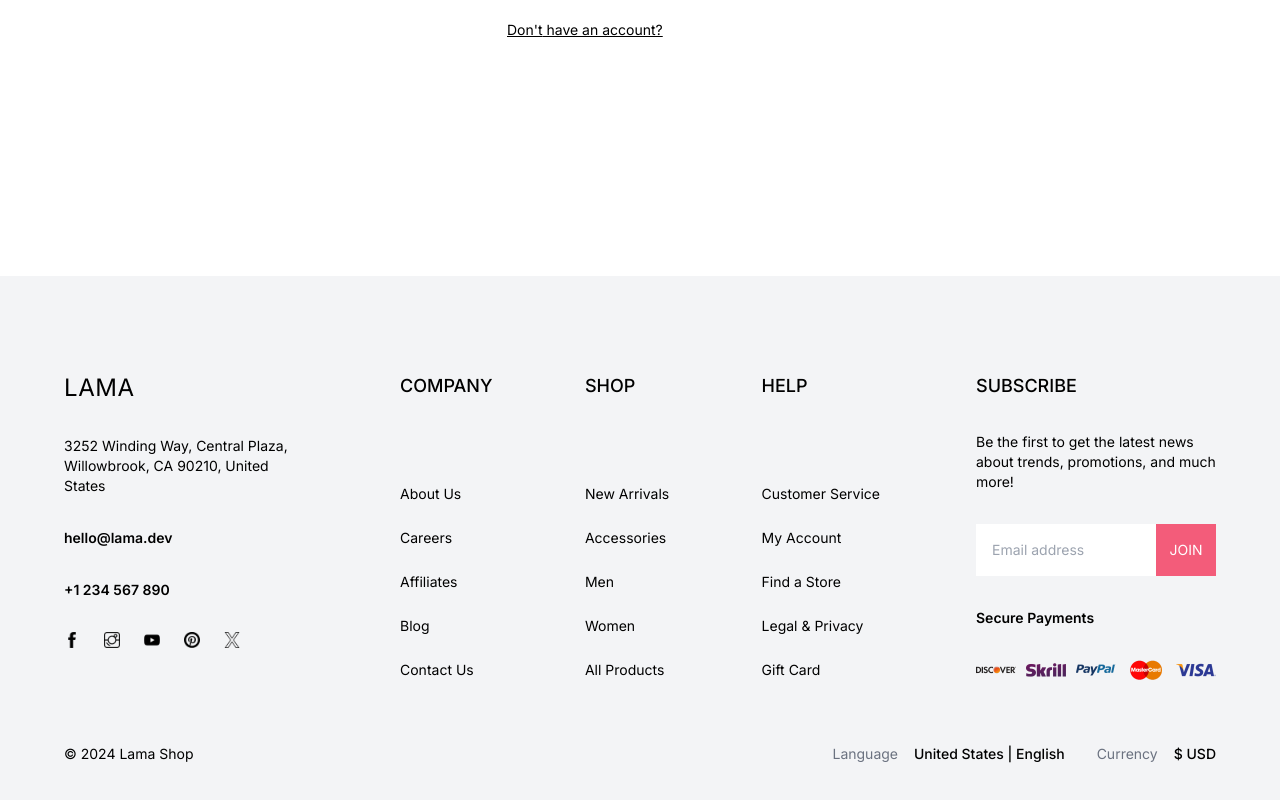
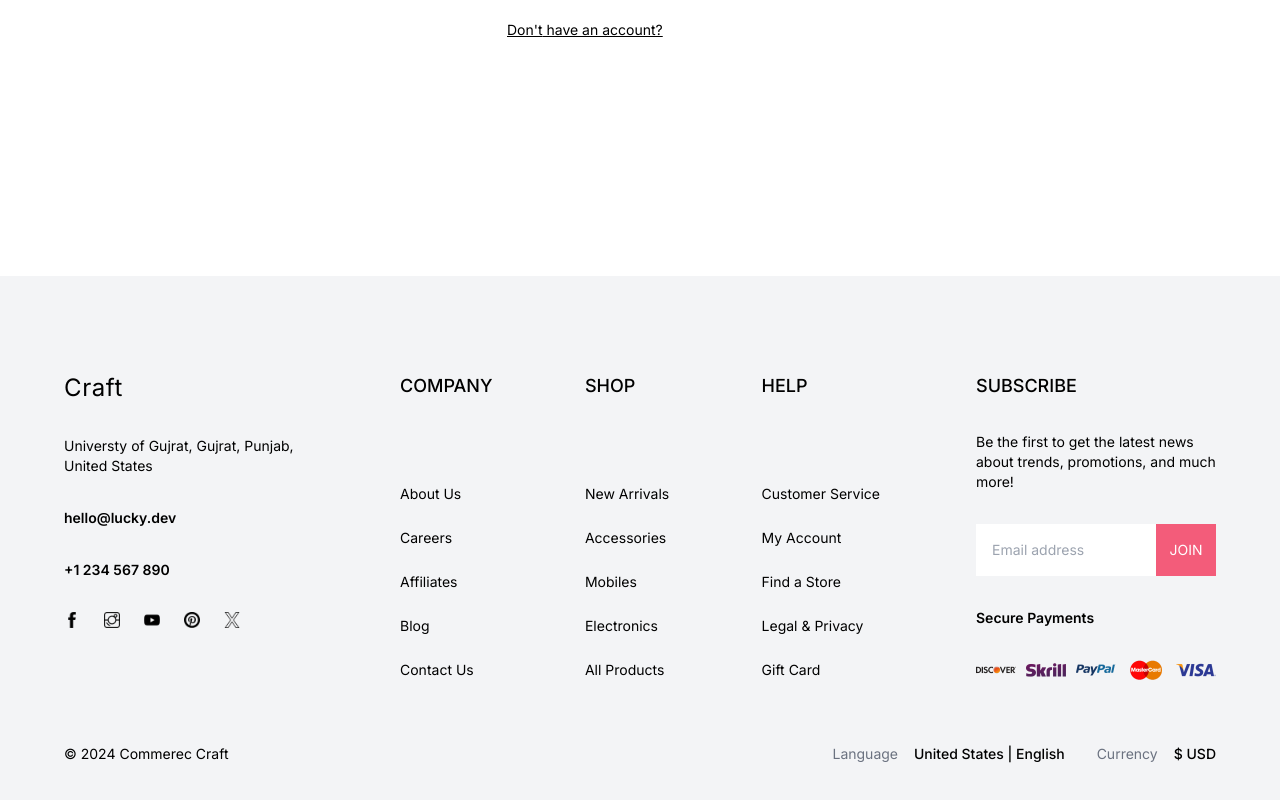
Before and after one commit to hasnainAli22/fullstack-ecom, a Next.js app in the folder frontend/: page /login in a window 1280 px wide. Shown: the part 620-1420 px from the top of the page. Built offline with nearby package versions, Linux system fonts and the light colour scheme.

Commit message:
some minor fixes

```diff
--- a/frontend/src/app/layout.tsx
+++ b/frontend/src/app/layout.tsx
@@ -1,21 +1,21 @@
-import type { Metadata } from "next";
-import { Inter } from "next/font/google";
-import "./globals.css";
-import Navbar from "@/components/Navbar";
-import Footer from "@/components/Footer";
-import { AuthProvider } from "@/context/authContext";
+import type { Metadata } from 'next'
+import { Inter } from 'next/font/google'
+import './globals.css'
+import Navbar from '@/components/Navbar'
+import Footer from '@/components/Footer'
+import { AuthProvider } from '@/context/authContext'
 
-const inter = Inter({ subsets: ["latin"] });
+const inter = Inter({ subsets: ['latin'] })
 
 export const metadata: Metadata = {
-  title: "Lama Dev E-Commerce Application",
-  description: "A complete e-commerce application with Next.js and Wix",
-};
+  title: 'Commerce Craft',
+  description: 'A complete e-commerce application with Next.js and Django REST',
+}
 
 export default function RootLayout({
   children,
 }: Readonly<{
-  children: React.ReactNode;
+  children: React.ReactNode
 }>) {
   return (
     <html lang="en">
@@ -27,5 +27,5 @@ export default function RootLayout({
         </AuthProvider>
       </body>
     </html>
-  );
+  )
 }
--- a/frontend/src/app/login/page.tsx
+++ b/frontend/src/app/login/page.tsx
@@ -33,8 +33,10 @@ const Login = () => {
     try {
       await login({ email, password })
       setMessage('Sucessful! you are being redirected.')
-      // Redirect to the other page
-      router.push('/')
+      setIsRedirecting(true)
+      setTimeout(() => {
+        router.push('/')
+      }, 3000)
     } catch (error) {
       setError(`${error}`)
     } finally {
--- a/frontend/src/app/register/page.tsx
+++ b/frontend/src/app/register/page.tsx
@@ -1,7 +1,6 @@
 'use client'
 import { useState } from 'react'
 import { useRouter } from 'next/navigation'
-
 import { useAuth } from '@/context/authContext'
 
 const Register = () => {
@@ -16,10 +15,6 @@ const Register = () => {
   const [error, setError] = useState('')
   const [isLoading, setIsLoading] = useState(false)
   const [message, setMessage] = useState('')
-
-  if (user) {
-    setError('Already Logged In!')
-  }
 
   const handleSubmit = async (e: React.FormEvent) => {
     e.preventDefault()
--- a/frontend/src/components/Footer.tsx
+++ b/frontend/src/components/Footer.tsx
@@ -1,5 +1,5 @@
-import Image from "next/image";
-import Link from "next/link";
+import Image from 'next/image'
+import Link from 'next/link'
 
 const Footer = () => {
   return (
@@ -9,13 +9,10 @@ const Footer = () => {
         {/* LEFT */}
         <div className="w-full md:w-1/2 lg:w-1/4 flex flex-col gap-8">
           <Link href="/">
-            <div className="text-2xl tracking-wide">LAMA</div>
+            <div className="text-2xl tracking-wide">Craft</div>
           </Link>
-          <p>
-            3252 Winding Way, Central Plaza, Willowbrook, CA 90210, United
-            States
-          </p>
-          <span className="font-semibold">hello@lama.dev</span>
+          <p>Universty of Gujrat, Gujrat, Punjab, United States</p>
+          <span className="font-semibold">hello@lucky.dev</span>
           <span className="font-semibold">+1 234 567 890</span>
           <div className="flex gap-6">
             <Image src="/facebook.png" alt="" width={16} height={16} />
@@ -42,8 +39,8 @@ const Footer = () => {
             <div className="flex flex-col gap-6">
               <Link href="">New Arrivals</Link>
               <Link href="">Accessories</Link>
-              <Link href="">Men</Link>
-              <Link href="">Women</Link>
+              <Link href="">Mobiles</Link>
+              <Link href="">Electronics</Link>
               <Link href="">All Products</Link>
             </div>
           </div>
@@ -85,7 +82,7 @@ const Footer = () => {
       </div>
       {/* BOTTOM */}
       <div className="flex flex-col md:flex-row items-center justify-between gap-8 mt-16">
-        <div className="">© 2024 Lama Shop</div>
+        <div className="">© 2024 Commerec Craft</div>
         <div className="flex flex-col gap-8 md:flex-row">
           <div className="">
             <span className="text-gray-500 mr-4">Language</span>
@@ -98,7 +95,7 @@ const Footer = () => {
         </div>
       </div>
     </div>
-  );
-};
+  )
+}
 
-export default Footer;
+export default Footer
--- a/frontend/src/components/Navbar.tsx
+++ b/frontend/src/components/Navbar.tsx
@@ -1,11 +1,11 @@
-import Link from "next/link";
-import Menu from "./Menu";
-import Image from "next/image";
-import SearchBar from "./SearchBar";
-import dynamic from "next/dynamic";
+import Link from 'next/link'
+import Menu from './Menu'
+import Image from 'next/image'
+import SearchBar from './SearchBar'
+import dynamic from 'next/dynamic'
 // import NavIcons from "./NavIcons"; // TODO:
 
-const NavIcons = dynamic(() => import("./NavIcons"), { ssr: false });
+const NavIcons = dynamic(() => import('./NavIcons'), { ssr: false })
 
 const Navbar = () => {
   return (
@@ -13,7 +13,7 @@ const Navbar = () => {
       {/* MOBILE */}
       <div className="h-full flex items-center justify-between md:hidden">
         <Link href="/">
-          <div className="text-2xl tracking-wide">LAMA</div>
+          <div className="text-2xl tracking-wide">Craft</div>
         </Link>
         <Menu />
       </div>
@@ -23,7 +23,7 @@ const Navbar = () => {
         <div className="w-1/3 xl:w-1/2 flex items-center gap-12">
           <Link href="/" className="flex items-center gap-3">
             <Image src="/logo.png" alt="" width={24} height={24} />
-            <div className="text-2xl tracking-wide">LAMA</div>
+            <div className="text-2xl tracking-wide">Craft</div>
           </Link>
           <div className="hidden xl:flex gap-4">
             <Link href="/">Homepage</Link>
@@ -40,7 +40,7 @@ const Navbar = () => {
         </div>
       </div>
     </div>
-  );
-};
+  )
+}
 
-export default Navbar;
+export default Navbar
```
Also changed, not shown: frontend/public/logo.png.
